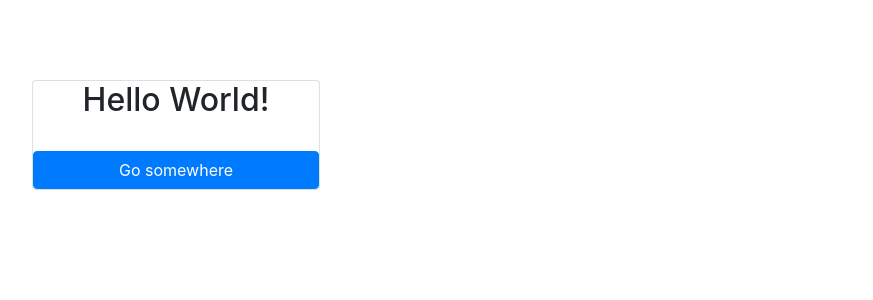
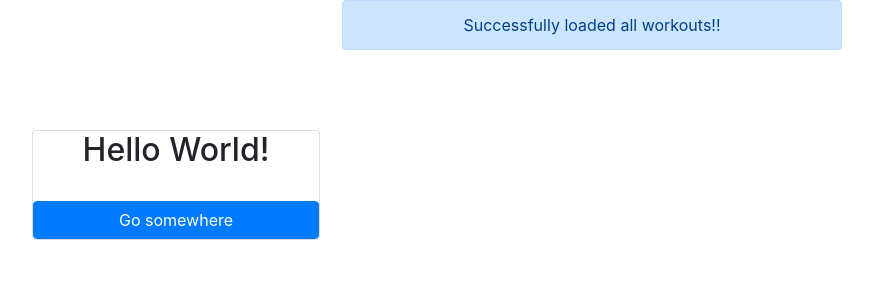
Before and after one commit to ajmeier29/ksp-gym-portal-react, a React (Create React App) app: page / in a window 1280 px wide. Shown: the top 300 px of the page, without its empty margins (48-921 px from the left). Built offline with nearby package versions, Linux system fonts and the light colour scheme.

Commit message:
Commiting before adding react-motion

```diff
--- a/src/App.js
+++ b/src/App.js
@@ -1,6 +1,15 @@
 import React from 'react';
 import logo from './logo.svg';
 import './App.css';
+import { allResolved } from 'q';
+
+const AlertUpdate = props => {
+  return (
+    <div className="alert alert-primary alertToast" role="alert">
+      Successfully loaded all workouts!!
+    </div>
+  );
+};
 
 const DisplayList = props => {
   return (
@@ -14,7 +23,12 @@ const DisplayList = props => {
 };
 
 function App() {
-  return <DisplayList />;
+  return (
+    <div>
+      <AlertUpdate />
+      <DisplayList />
+    </div>
+  );
 }
 
 // function App() {
--- a/src/index.css
+++ b/src/index.css
@@ -19,5 +19,11 @@ code {
   margin-left: 5em;
 }
 
+.alertToast {
+  width: 500px;
+  margin: auto;
+  text-align: center;
+}
+
 .subButton {
 }
```
